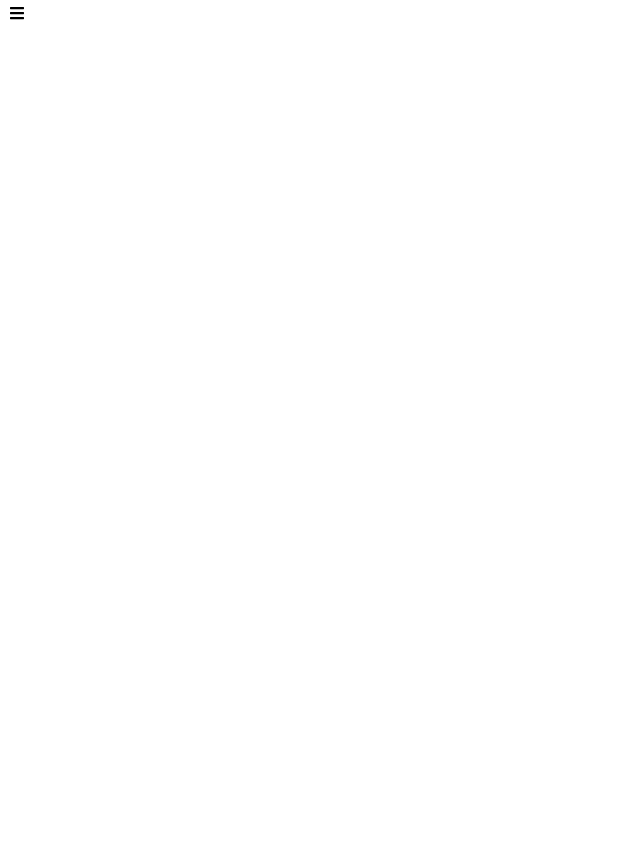
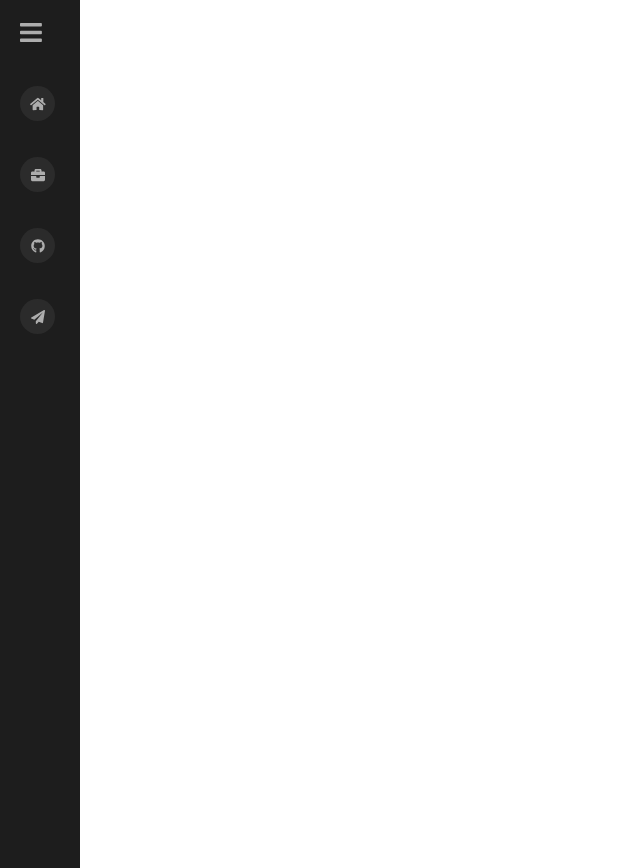
Before and after one commit to jbofill10/Portfolio, a Next.js app in the folder frontend/: page / in a window 1280 px wide. Shown: the whole page, without its empty margins (0-640 px from the left). Before the commit the page ends 823 px from the top, so only its background shows below. Built offline with nearby package versions, Linux system fonts and the light colour scheme.

Commit message:
Shameless

```diff
--- a/frontend/package.json
+++ b/frontend/package.json
@@ -15,6 +15,7 @@
     "next": "latest",
     "react": "^17.0.1",
     "react-dom": "^17.0.1",
+    "react-pro-sidebar": "^0.6.0",
     "web-vitals": "^0.2.4"
   },
   "scripts": {
--- a/frontend/src/components/sidebar.jsx
+++ b/frontend/src/components/sidebar.jsx
@@ -2,40 +2,39 @@ import React from 'react';
 import { SidebarData } from './SidebarData.jsx'
 import { FontAwesomeIcon } from '@fortawesome/react-fontawesome'
 import { faBars } from '@fortawesome/free-solid-svg-icons'
+import { ProSidebar, Menu, MenuItem, SubMenu } from 'react-pro-sidebar';
 
 export default class Sidebar extends React.Component {
 
 	constructor(props){
 		super(props);
-        this.state={
-            'showSidebar': false
+        this.state = {
+            'collapsed': true
         }
 	}
 
     barsClick = () => {
-        this.state.showSidebar = this.setState({'showSidebar': !this.state.showSidebar})
+        this.setState({
+            'collapsed': !this.state.collapsed
+        })
     }
 
 	render(){
         return(
             <div>
-                <div className='NavBar'>
-                    <FontAwesomeIcon onClick={this.barsClick} icon={faBars} />
+                <div className='bars'>
+                    <FontAwesomeIcon icon={faBars} onClick={this.barsClick}/>
                 </div>
 
-                <div className='Sidebar'>
-                    <div className={this.state.showSidebar ? 'SidebarOpen' : 'SidebarClosed'}>
-                        <ul className='SideBarList'>
-                            {SidebarData.map((val, key) => {
-                                return(
-                                    <li className='SidebarRow' key={key}>
-                                        <div>{val.icon}</div>
-                                        <div className='SidebarText'>{val.title}</div>
-                                    </li>
-                                )})}
-                        </ul>
-                    </div>
-                </div>
+                <ProSidebar collapsed={this.state.collapsed} >
+                    <Menu iconShape="circle">
+                        {SidebarData.map((val) => {
+                            return(
+                                <MenuItem icon={ val.icon }> {val.title} </MenuItem>
+                            )
+                        })}
+                    </Menu>
+                </ProSidebar>
             </div>
 		)
 	}
--- a/frontend/src/pages/_app.js
+++ b/frontend/src/pages/_app.js
@@ -1,5 +1,7 @@
 import './styles/app.css'
 import './styles/Sidebar.css'
+import "@fortawesome/fontawesome-svg-core/styles.css";
+import 'react-pro-sidebar/dist/css/styles.css';
 
 // This default export is required in a new `pages/_app.js` file.
 export default function MyApp({ Component, pageProps }) {
--- a/frontend/src/pages/styles/Sidebar.css
+++ b/frontend/src/pages/styles/Sidebar.css
@@ -1,44 +1,19 @@
-ul {
-    padding-inline-start: 0;
+.pro-sidebar {
+    height: 100vh !important;
 }
 
-.Sidebar {
-    width: 200px;
-    height: 100vh;
+.pro-sidebar, collapsed {
+    height: 100vh !important;
 }
 
-.SidebarList {
-    height: auto;
+.pro-menu-item {
+    margin-bottom: 20px;
 }
 
-.SidebarRow {
-    display: flex;
-    flex-direction: row;
-    padding-bottom: 1%;
+.bars {
+    font-size: 25px;
+    color: #adadad;
+    padding: 25%;
+    background-color:rgb(29 29 29);
+    justify-content: center;
 }
-
-
-.SidebarIcon {
-}
-
-.SidebarText {
-    margin-left: 5px;
-}
-
-.SidebarOpen {
-    position: fixed;
-    left: 0;
-    transition: left 200ms;
-    margin-left: 10px;
-}
-
-.SidebarClosed {
-    position: fixed;
-    left: -100%;
-    transition: left 850ms;
-}
-
-.NavBar {
-    margin-top: 5px;
-    margin-left: 10px;
-}
```
Also changed, not shown: 1 other file (tests, documents, lock files or other folders).
